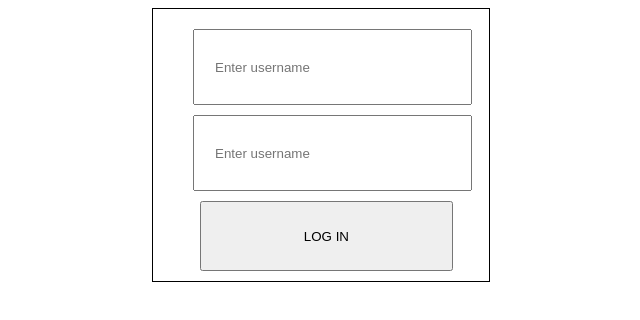
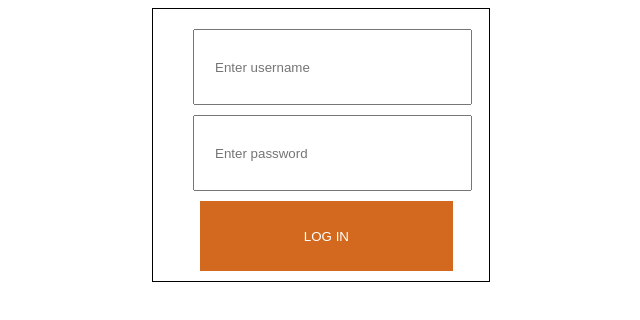
Before and after one commit to oladelewonder/simple-login-form, a plain HTML site: page index.html in a window 1280 px wide. Shown: the whole page, without its empty margins (319-959 px from the left). Drawn offline with Linux system fonts and the light colour scheme.

Commit message:
git commit

```diff
--- a/index.html
+++ b/index.html
@@ -10,7 +10,7 @@
 <body>
     <div id="border">
         <input class="inputbox" placeholder="Enter username">
-        <input class="inputbox" placeholder="Enter username">
+        <input class="inputbox" placeholder="Enter password">
         <button class="submit" type="submit">LOG IN</button>
     </div>
 </body>
--- a/styles.css
+++ b/styles.css
@@ -20,5 +20,7 @@
     padding: 5px;
     margin-top: 10px;
     margin-left: 37px;
+    background-color: chocolate;
+    color: white;
+    border-width: 0px;
 }
-}
```
